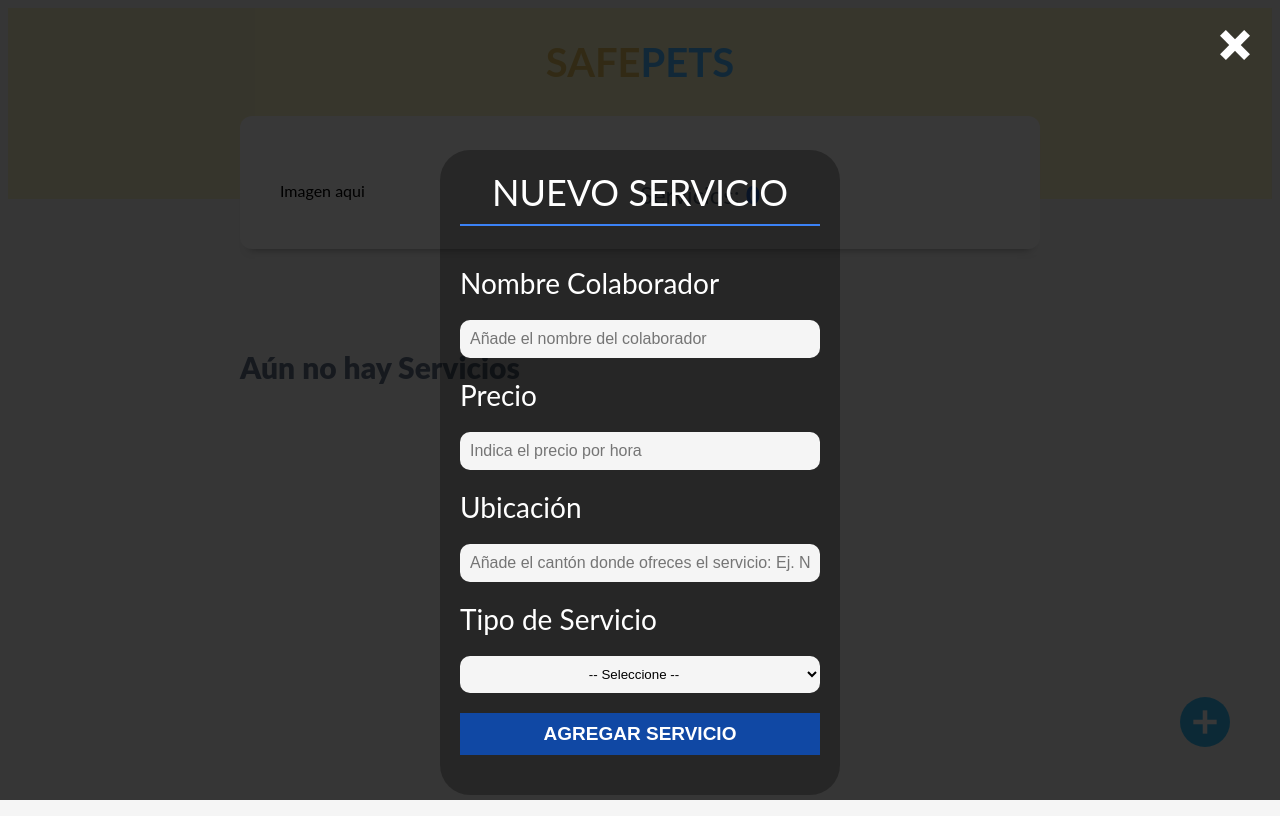
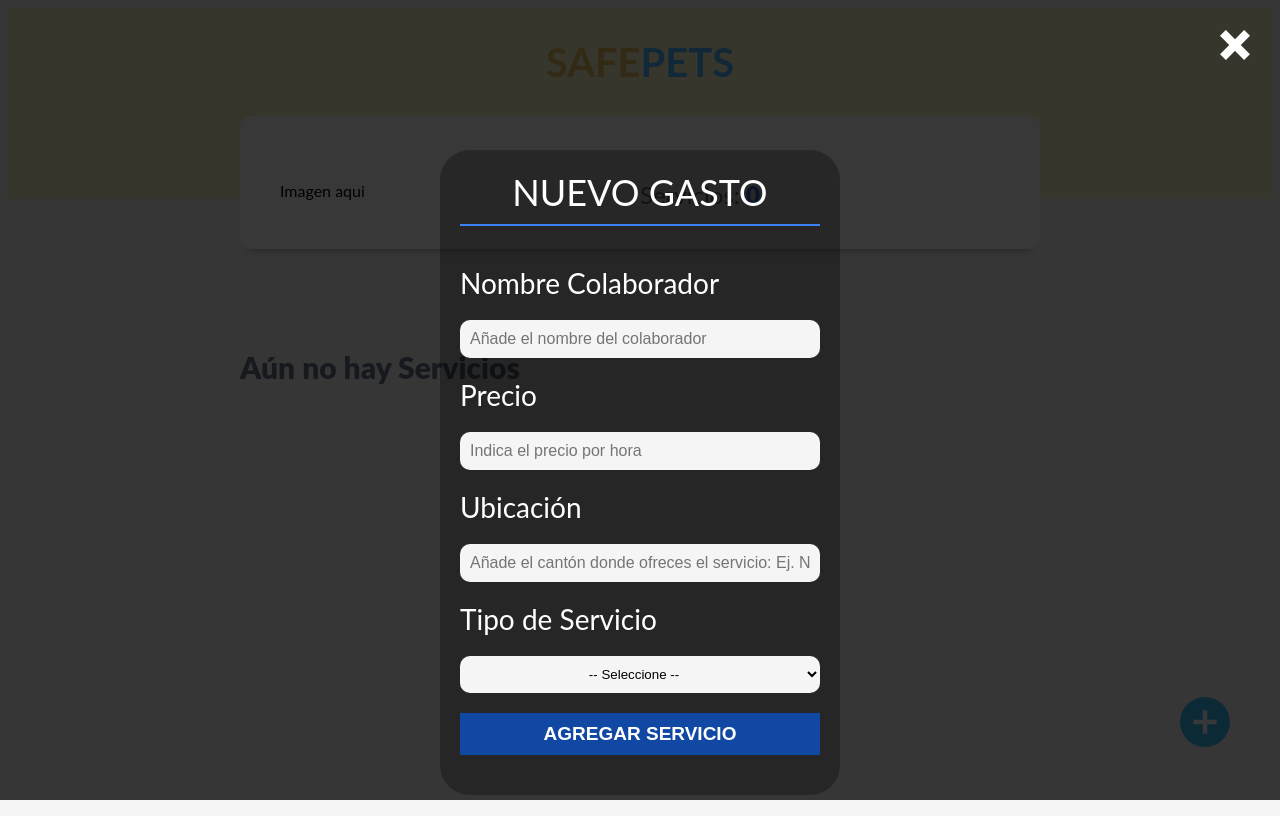
Before and after one commit to JorgeVC26/Safe_Pets, a React (Vite) app: page / in a window 1280 px wide. Both pictures are taken after a click on the picture 1205 px from the left and 722 px from the top of the page. Built offline with nearby package versions, Linux system fonts and the light colour scheme.

Commit message:
Editar casi listo

```diff
--- a/src/App.jsx
+++ b/src/App.jsx
@@ -35,12 +35,19 @@
   }
 
   const guardarServicio = servicio => {
-    servicio.id = generarId()
-    servicio.fecha = Date.now()
-    setServicios([...servicios, servicio])
-
+    console.log(servicio)
+    if(servicio.id) {
+      // Actualizar
+      const serviciosActualizados = servicios.map( servicioState => servicioState.id ===
+        servicio.id ? servicio : servicioState)
+        setServicios(serviciosActualizados)
+    } else {
+      // Nuevo Gasto
+      servicio.id = generarId()
+      servicio.fecha = Date.now()
+      setServicios([...servicios, servicio])
+    }
     setAnimarModal(false)
-
     setTimeout(() => {
         setModal(false)
     }, 500);
@@ -77,6 +84,7 @@
               setAnimarModal = {setAnimarModal}
               guardarServicio = {guardarServicio}
               servicioEditar = {servicioEditar}
+              setServicioEditar = {setServicioEditar}
               />}
     </div>
 
--- a/src/components/Modal.jsx
+++ b/src/components/Modal.jsx
@@ -7,7 +7,8 @@
     animarModal,
     setAnimarModal,
     guardarServicio,
-    servicioEditar
+    servicioEditar,
+    setServicioEditar
 }) => {
 
     const [mensaje, setMensaje] = useState('')
@@ -16,6 +17,8 @@
     const [precio, setPrecio] = useState('')
     const [ubicacion, setUbicacion] = useState('')
     const [categoria, setCategoria] = useState('')
+    const [fecha, setFecha] = useState('')
+    const [id, setId] = useState('')
 
     // FALTA AGREGAR NUMERO DE TELEFONO AL EDITAR
     useEffect(() => {
@@ -24,12 +27,14 @@
             setPrecio(servicioEditar.precio)
             setUbicacion(servicioEditar.ubicacion)
             setCategoria(servicioEditar.categoria)
+            setId(servicioEditar.id)
+            setFecha(servicioEditar.fecha)
           }
     }, [])
 
     const ocultarModal = () => {
         setAnimarModal(false)
-
+        setServicioEditar({})
         setTimeout(() => {
             setModal(false)
         }, 500);
@@ -47,7 +52,8 @@
             return
         }
 
-        guardarServicio({nombre, precio, ubicacion, categoria})
+        //FALTA TELEFONO
+        guardarServicio({nombre, precio, ubicacion, categoria, id, fecha})
     }
 
   return (
@@ -63,7 +69,7 @@
       <form
       onSubmit={handleSubmit}
       className={`formulario ${animarModal ? "animar" : 'cerrar'}`}>
-        <legend>Nuevo Servicio</legend>
+        <legend>{servicioEditar.nombre ? 'Editar Gasto' : 'Nuevo Gasto'}</legend>
         {mensaje && <Mensaje tipo="error">{mensaje}</Mensaje>}
 
         <div className='campo'>
@@ -120,7 +126,7 @@
 
             <input
             type="submit"
-            value="Agregar Servicio"
+            value={servicioEditar.nombre ? 'Guardar Cambios' : 'Agregar Servicio'}
             />
 
 
```
